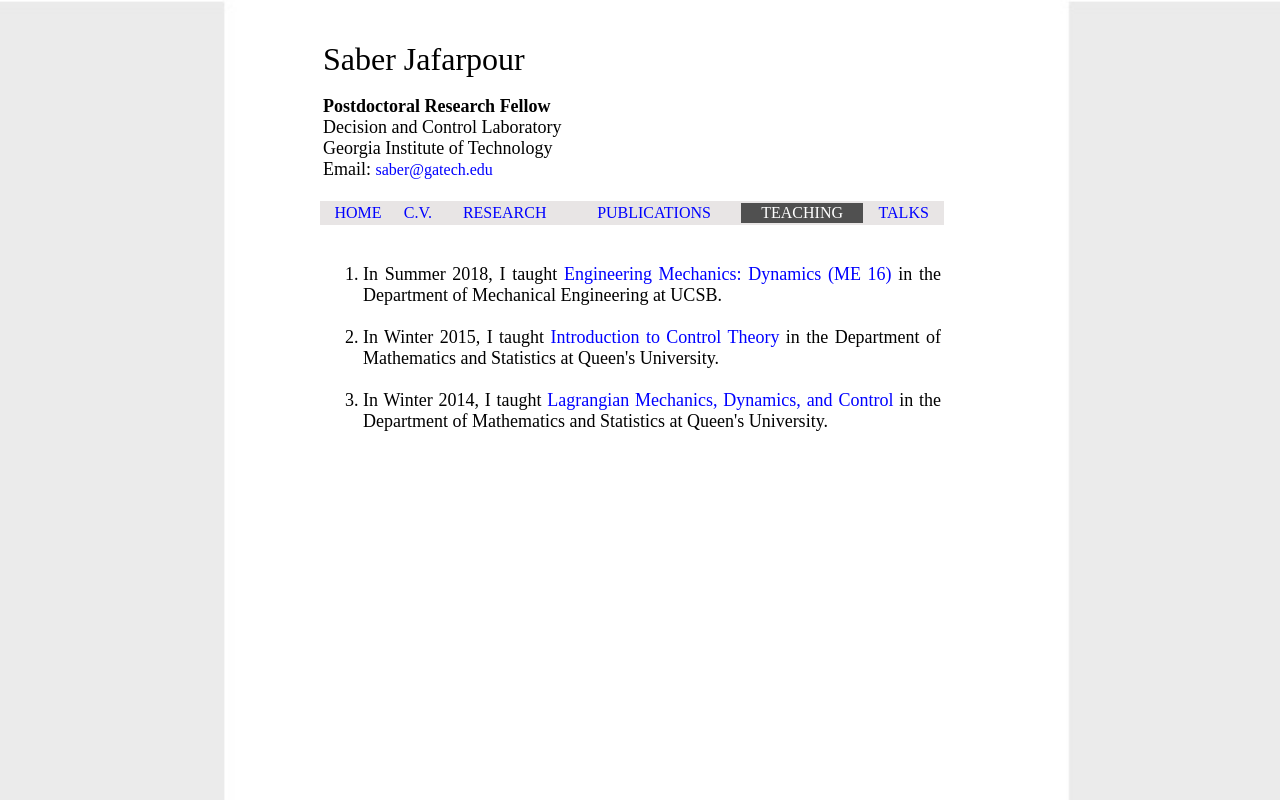
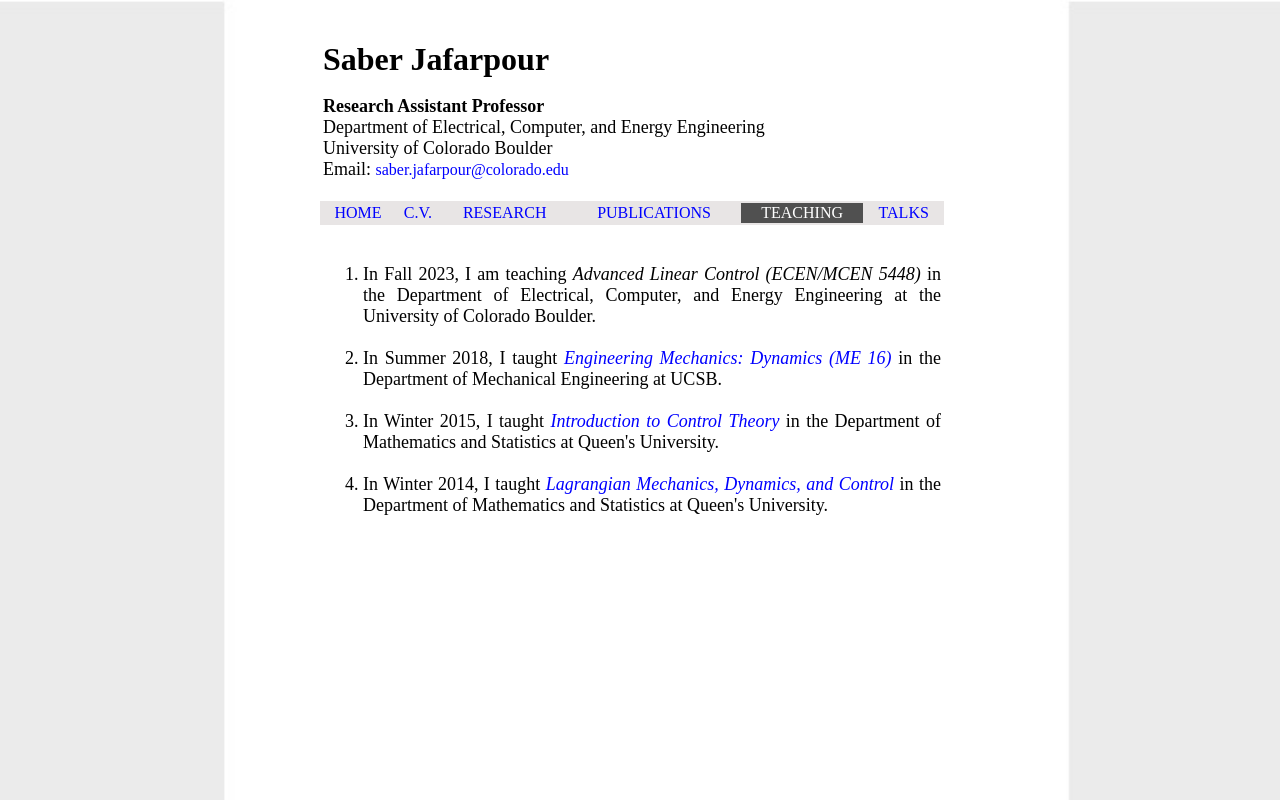
Before and after one commit to SaberJafarpour/saberjafarpour.github.io, a plain HTML site: page teaching.html in a window 1280 px wide. Drawn offline with Linux system fonts and the light colour scheme.

Commit message:
Add files via upload

```diff
--- a/teaching.html
+++ b/teaching.html
@@ -17,13 +17,13 @@
 </style>
 <table>
   <td>
-    <left><Font Size="6">Saber Jafarpour</Font></left><br>
+    <left><Font Size="6"><b>Saber Jafarpour</b></Font></left><br>
     <br>
-<left><Font Size="4"><b>Postdoctoral Research Fellow</b></Font></left><br>
-<left><Font Size="4">Decision and Control Laboratory</Font></left><br>
-<left><Font Size="4">Georgia Institute of Technology</Font><br>
+<left><Font Size="4"><b>Research Assistant Professor</b></Font></left><br>
+<left><Font Size="4">Department of Electrical, Computer, and Energy Engineering</Font></left><br>
+<left><Font Size="4">University of Colorado Boulder</Font><br>
     <left><Font Size="4">Email: </Font></left>
-</left><a href="mailto: saber@gatech.edu">saber@gatech.edu
+</left><a href="mailto: saber.jafarpour@colorado.edu">saber.jafarpour@colorado.edu
     </a><br><br>
   </td>
   </table>
@@ -60,19 +60,26 @@ TALKS
   <td valign="top" width=300 align="justify">
   <Font size="4">
     <ol>
+
+<li> In Fall 2023, I am teaching <i>Advanced Linear Control (ECEN/MCEN
+      5448) </i> in the
+      Department of Electrical, Computer, and Energy Engineering at
+      the University of Colorado Boulder. <br><br>
+
+
       <li> In Summer 2018, I taught <a
-  href="https://saberjafarpour.github.io/ME16/ME16.html">Engineering
-  Mechanics: Dynamics (ME 16)</a> in the Department of Mechanical Engineering
+  href="https://saberjafarpour.github.io/ME16/ME16.html"><i>Engineering
+  Mechanics: Dynamics (ME 16)</i></a> in the Department of Mechanical Engineering
       at UCSB. <br><br>
 
       <li> In Winter 2015, I taught <a
-  href="https://saberjafarpour.github.io/Course_file_MATH332/index.html">Introduction to Control
-  Theory</a> in the Department of Mathematics and Statistics at
+  href="https://saberjafarpour.github.io/Course_file_MATH332/index.html"><i>Introduction to Control
+  Theory</i></a> in the Department of Mathematics and Statistics at
       Queen's University. <br><br>
 
   <li> In Winter 2014, I taught <a
-  href="https://saberjafarpour.github.io/Course_file_MATH439/index.html">Lagrangian Mechanics,
-  Dynamics, and Control</a> in the
+  href="https://saberjafarpour.github.io/Course_file_MATH439/index.html"><i>Lagrangian Mechanics,
+  Dynamics, and Control</i></a> in the
 Department of Mathematics and Statistics at Queen's University.<br><br>
 
 
```
Also changed, not shown: publications.html (+6 -5 lines), research.html (+5 -5 lines), talks.html (+6 -6 lines).
